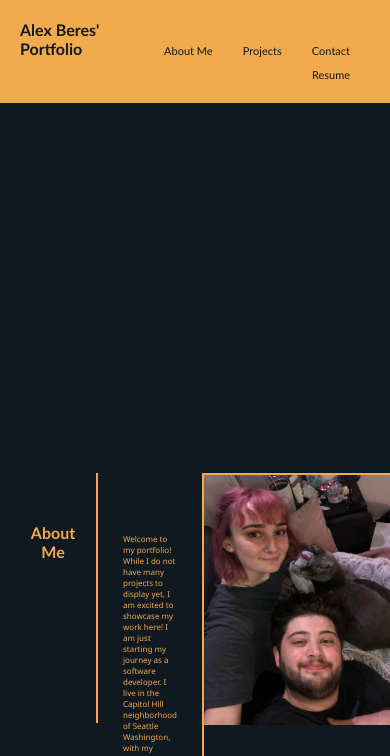
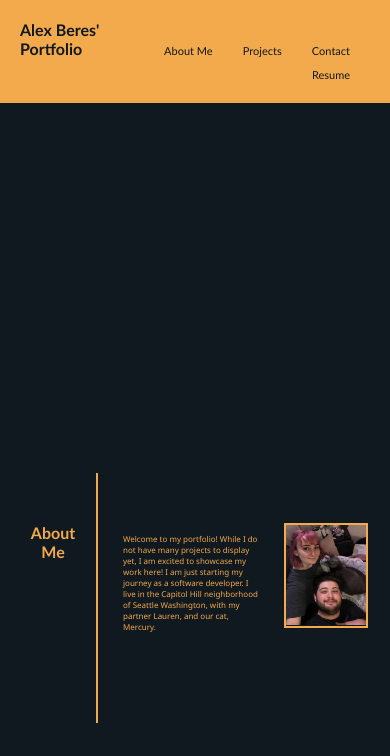
Before and after one commit to Alextheshire/portfolio, a plain HTML site: page index.html in a window 390 px wide. Shown: the top 756 px of the page. Drawn offline with Linux system fonts and the light colour scheme.

Commit message:
corrected error in class name

```diff
--- a/assets/style.css
+++ b/assets/style.css
@@ -239,11 +239,11 @@ footer {
     #about-content {
         font-size: 12px;
     }
-    #aboutimage {
+    #about-image {
         width: 130px;
         height: 153px;
     }
-    #aboutimage img {
+    #about-image img {
         width: 120px;
         height: 150px;
     }
@@ -267,12 +267,12 @@ footer {
       #about-content {
           font-size: 8px;
       }
-      #aboutimage {
+      #about-image {
           width: 85px;
           height: 105px;
           margin-top: 50px;
       }
-      #aboutimage img {
+      #about-image img {
           width: 80px;
           height: 100px;
       }
```
